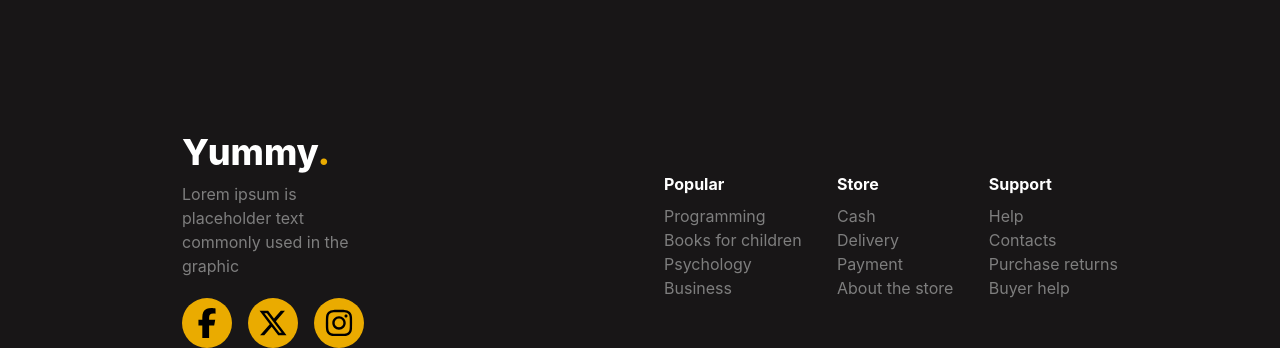
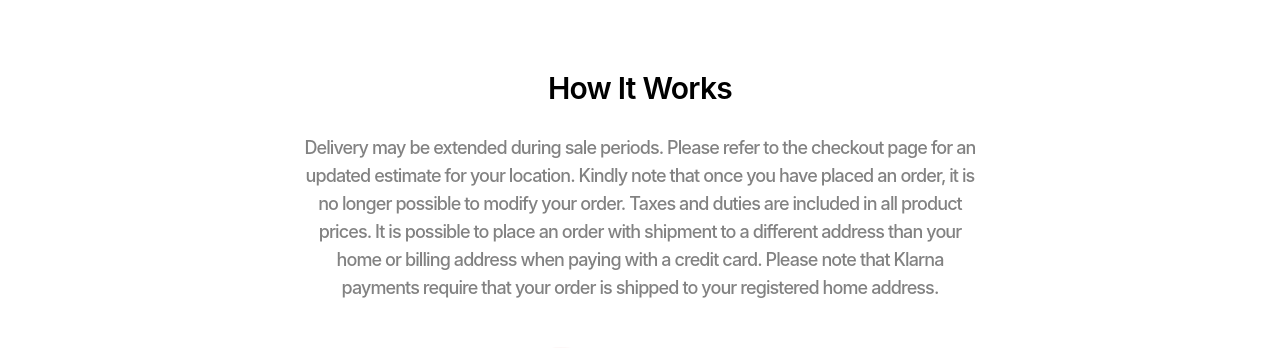
Before and after one commit to YusifAliyev037/YummyApp, a Next.js app: page /how-it-works in a window 1280 px wide. Shown: the part 199-547 px from the top of the page. Built offline with nearby package versions, Linux system fonts and the light colour scheme.

Commit message:
client-howitworks

```diff
--- a/pages/how-it-works.tsx
+++ b/pages/how-it-works.tsx
@@ -1,15 +1,37 @@
 import type { NextPage } from "next";
 import Head from "next/head";
-import Image from "next/image";
-import styles from "../styles/Home.module.css";
-import axios from "axios";
 import ClientHeader from "../shared/ClientComponent/ClientHeader";
 import ClientFooter from "../shared/ClientComponent/ClientFooter";
 
-const HOWITWORKS = () => {
+const HOWITWORKS: NextPage = () => {
   return (
     <>
+      <Head>
+        <title>How It Works</title>
+        <meta name="description" content="Description of how it works" />
+      </Head>
       <ClientHeader />
+
+      <div className="max-w-7xl mx-auto pt-[70px] px-4 py-8 sm:px-6 lg:px-8 flex flex-col items-center text-center">
+        <h2 className="font-mukta text-3xl font-semibold text-black w-[273px] h-[36px] leading-30 tracking-tight">
+          How It Works
+        </h2>
+        <p className="mt-2 max-w-2xl text-lg pt-[20px] mb-[30px] text-gray300 w-[1034px] h-[184px] font-roboto font-medium leading-35 tracking-tighter">
+          Delivery may be extended during sale periods. Please refer to the
+          checkout page for an updated estimate for your location. Kindly note
+          that once you have placed an order, it is no longer possible to modify
+          your order. Taxes and duties are included in all product prices. It is
+          possible to place an order with shipment to a different address than
+          your home or billing address when paying with a credit card. Please
+          note that Klarna payments require that your order is shipped to your
+          registered home address.
+        </p>
+
+        <div>
+          <img src="/howitworks.png" alt="How It Works Image" />
+        </div>
+      </div>
+
       <ClientFooter />
     </>
   );
--- a/tailwind.config.js
+++ b/tailwind.config.js
@@ -45,6 +45,7 @@ module.exports = {
       red100: "rgb(214, 54, 38)",
       white: "#ffffff",
       orange100: "rgb(251, 147, 0);",
+      orange200: "rgb(255, 182, 79);",
     },
     screens: {
       xs: "320px",
@@ -60,6 +61,7 @@ module.exports = {
       rotate: {
         22.82: "22.82deg",
         25.74: "-25.74deg",
+        170.57: "170.57deg",
       },
       width: {
         350: "350px",
```
Also changed, not shown: public/howitworks.png (added), public/howitworks.svg (added).
